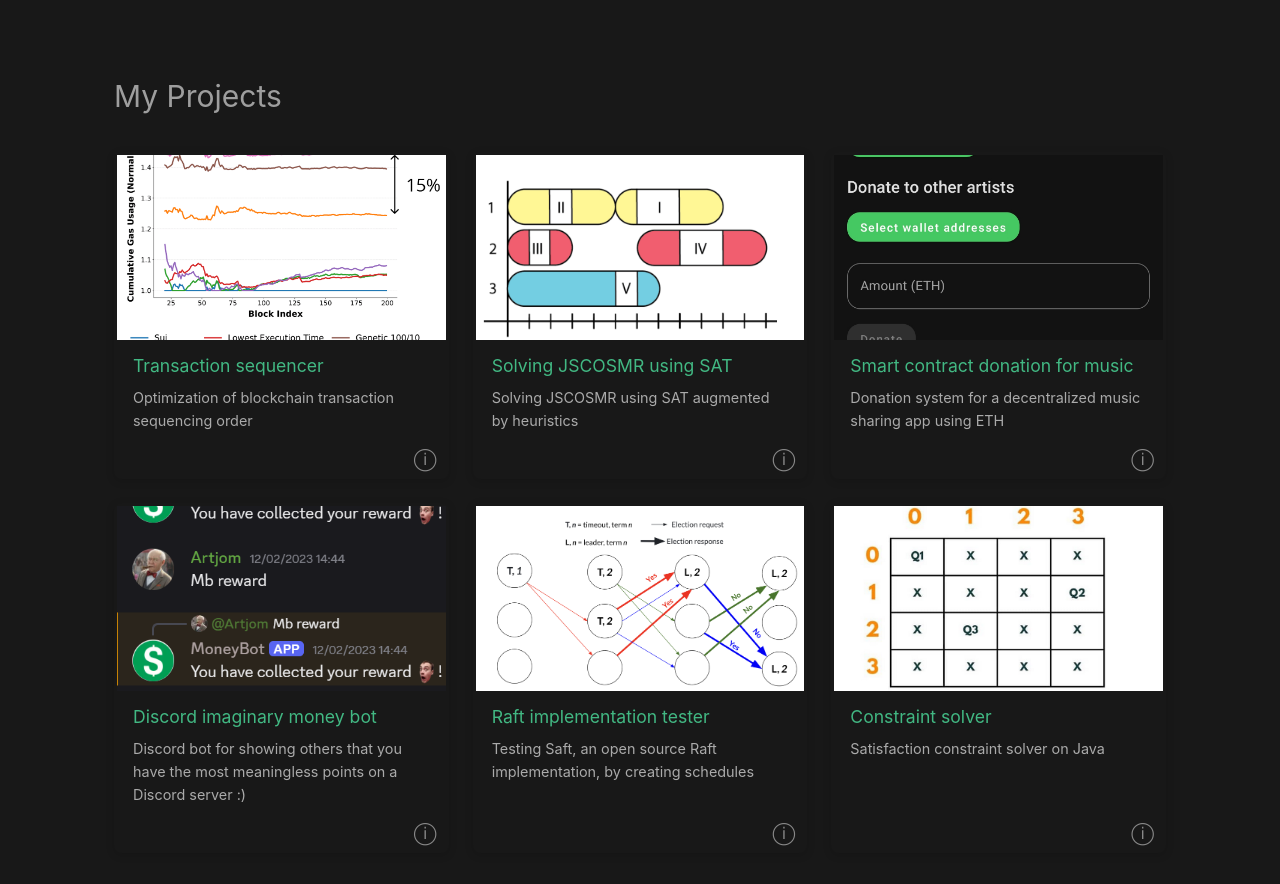
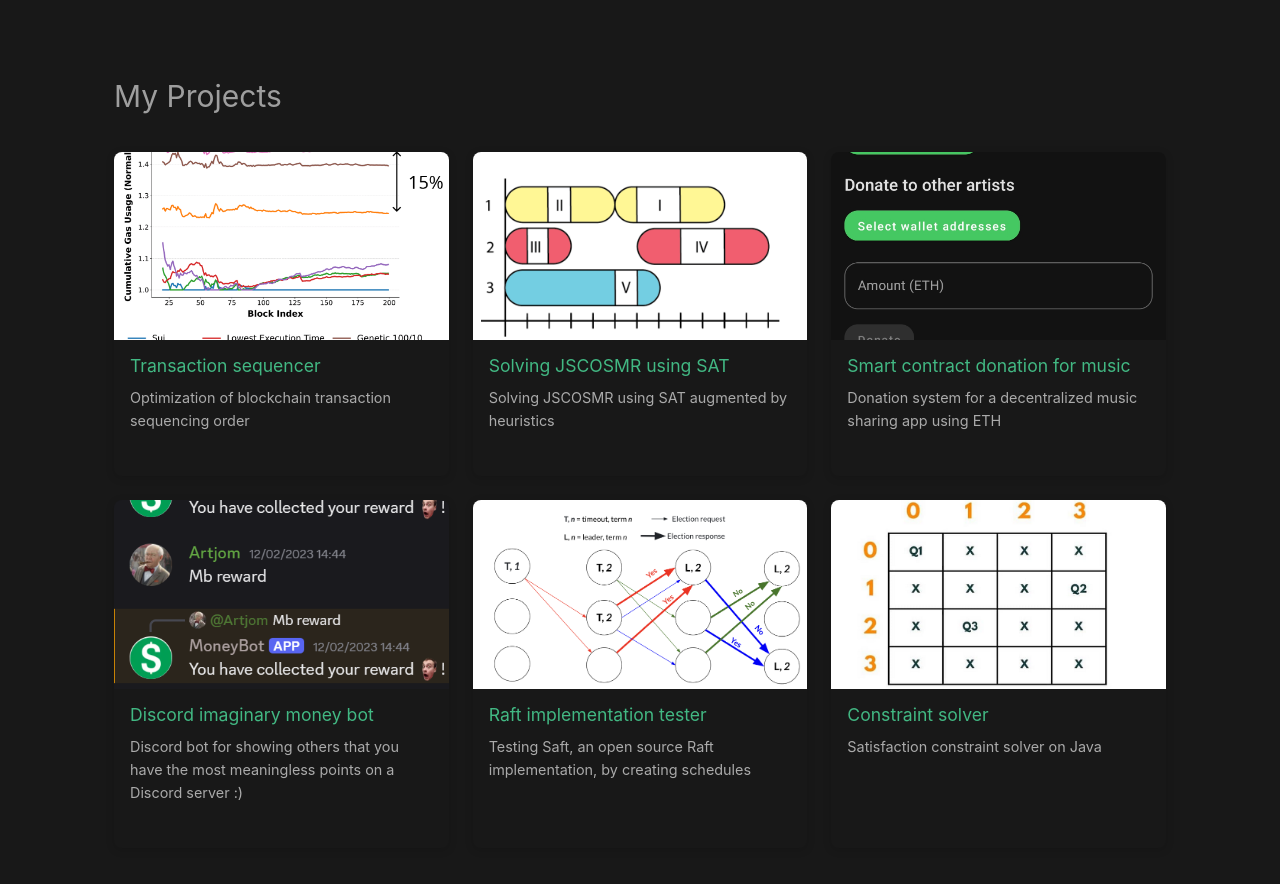
Before and after one commit to Artjom-Pugatsov/portfolio_page, a Vue app: page / in a window 1280 px wide. Shown: the top 884 px of the page. Built offline with nearby package versions, Linux system fonts and the light colour scheme.

Commit message:
Removed the info field. Now clicking always opens info

```diff
--- a/src/components/ProjectTile.vue
+++ b/src/components/ProjectTile.vue
@@ -15,14 +15,13 @@ function onInfoClick(event: MouseEvent) {
 </script>
 
 <template>
-  <a :href="project.url" target="_blank" rel="noopener noreferrer" class="tile">
+  <div target="_blank" @click="onInfoClick" rel="noopener noreferrer" class="tile">
     <img :src="imageUrl" :alt="project.title" class="tile-image" />
     <div class="tile-body">
       <h2 class="tile-title">{{ project.title }}</h2>
       <p class="tile-description">{{ project.shortDescription }}</p>
     </div>
-    <button class="tile-info-btn" @click="onInfoClick" aria-label="More info">ⓘ</button>
-  </a>
+  </div>
 </template>
 
 <style scoped>
```
